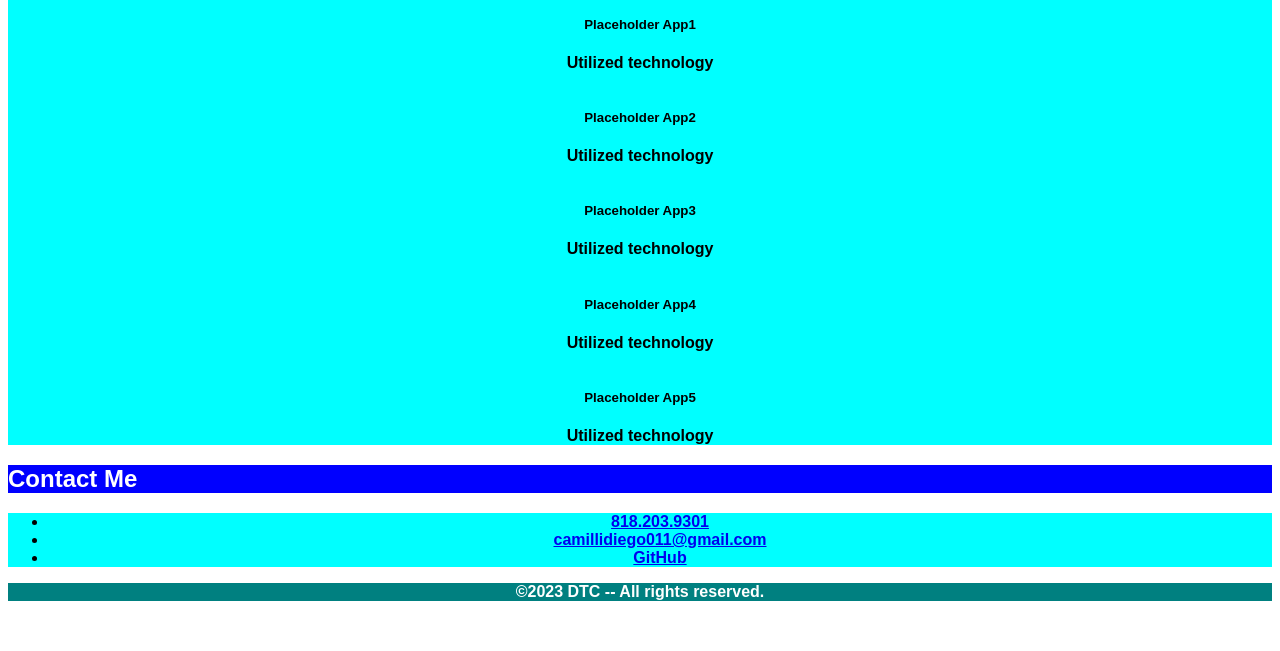
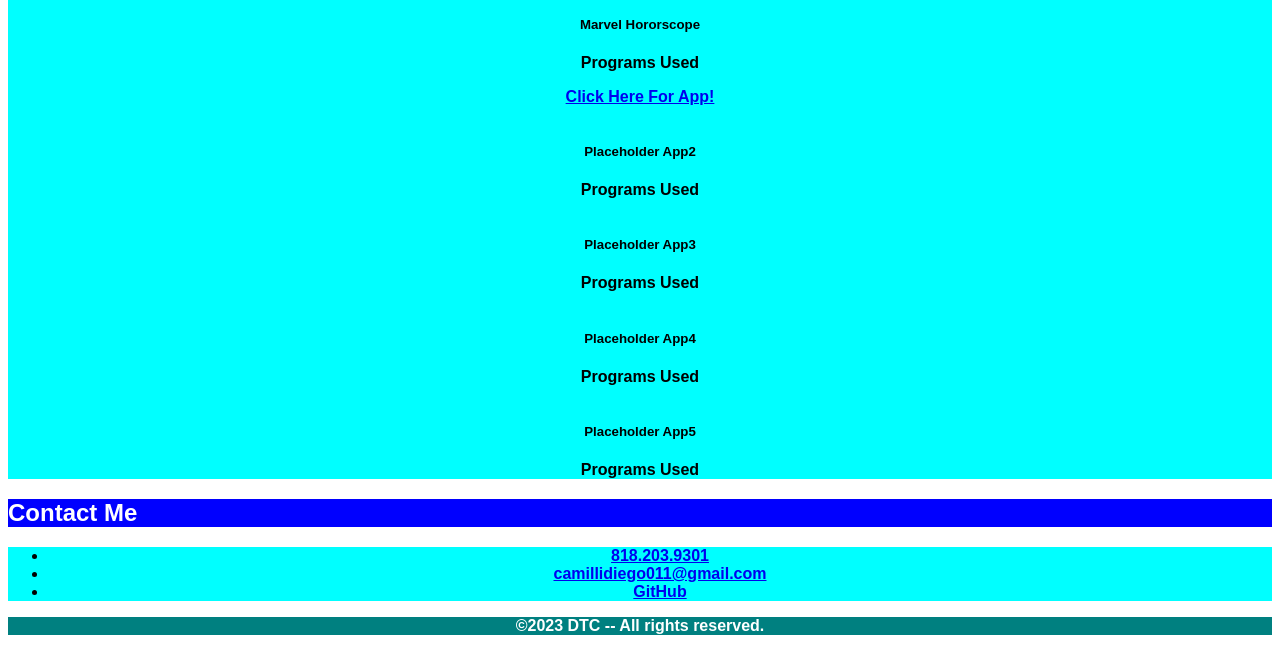
Before and after one commit to DiegoCamilli/Diego-s-Portfolio, a plain HTML site: page index.html in a window 1280 px wide. Shown: the part 629-1280 px from the top of the page. Before the commit the page ends 1246 px from the top, so only its background shows below. Drawn offline with Linux system fonts and the light colour scheme.

Commit message:
Added Marvel app

```diff
--- a/index.html
+++ b/index.html
@@ -51,8 +51,9 @@
                         <img src=""/>
                     </a>
                     <section class="description">
-                        <h5 class="app-header">Placeholder App1</h5>
-                        <p>Utilized technology</p>
+                        <h5 class="app-header">Marvel Hororscope</h5>
+                        <p>Programs Used</p>
+                        <a href="https://diegocamilli.github.io/The-Manhattan-Project/">Click Here For App!</a>
                     </section>
                 </figure>
                 <figure  class="app-tile">
@@ -61,7 +62,7 @@
                     </a>
                     <section class="description">
                         <h5 class="app-header">Placeholder App2</h5>
-                        <p>Utilized technology</p>
+                        <p>Programs Used</p>
                     </section>
                 </figure>
                 <figure class="app-tile">
@@ -70,7 +71,7 @@
                     </a>
                     <section class="description">
                         <h5 class="app-header">Placeholder App3</h5>
-                        <p>Utilized technology</p>
+                        <p>Programs Used</p>
                     </section>
                 </figure>
                 <figure class="app-tile">
@@ -79,7 +80,7 @@
                     </a>
                     <section class="description">
                         <h5 class="app-header">Placeholder App4</h5>
-                        <p>Utilized technology</p>
+                        <p>Programs Used</p>
                     </section>
                 </figure>
                 <figure class="app-tile">
@@ -88,7 +89,7 @@
                     </a>
                     <section class="description">
                         <h5 class="app-header">Placeholder App5</h5>
-                        <p>Utilized technology</p>
+                        <p>Programs Used</p>
                     </section>
                 </figure>
             </article>
```
